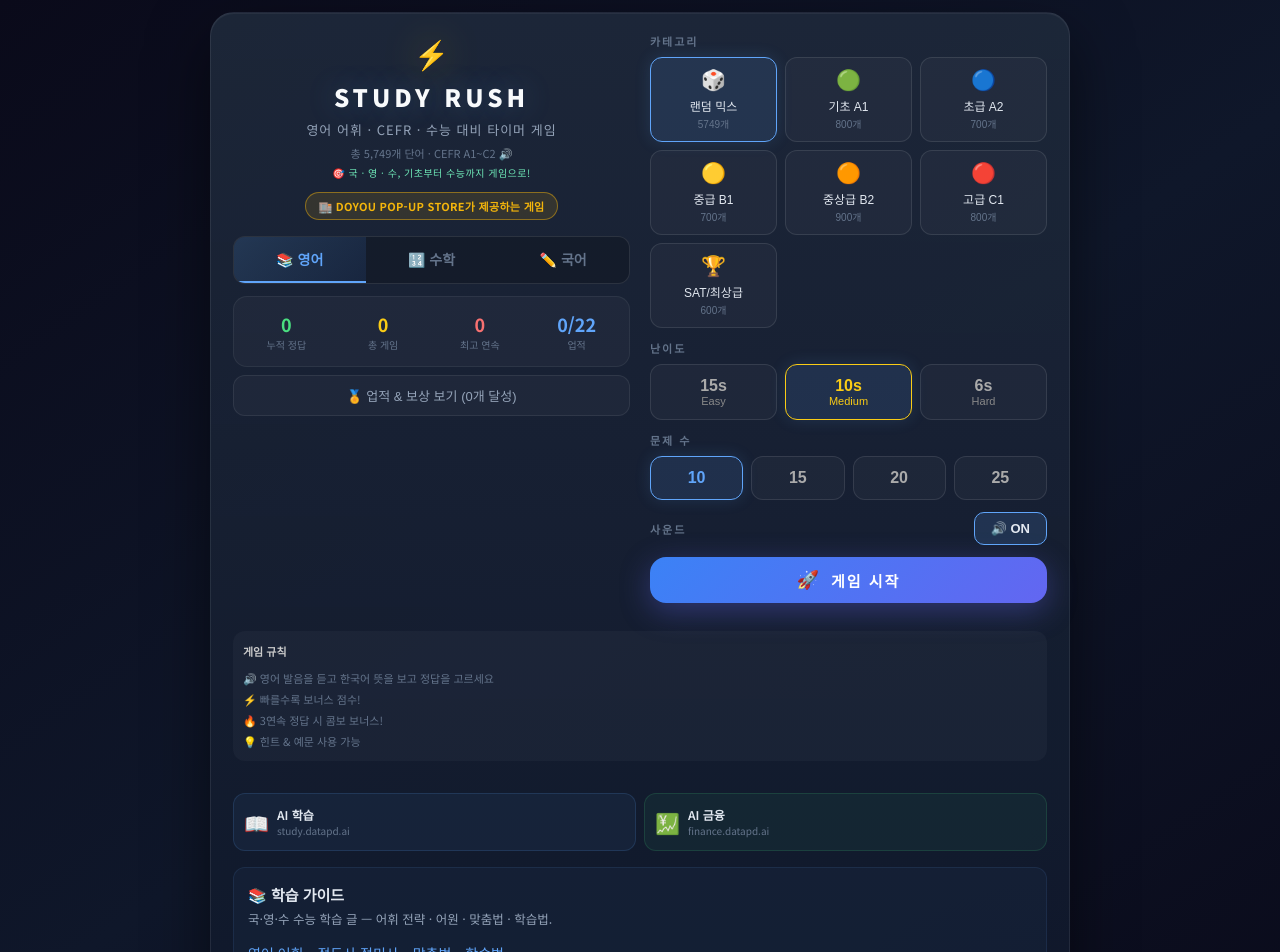
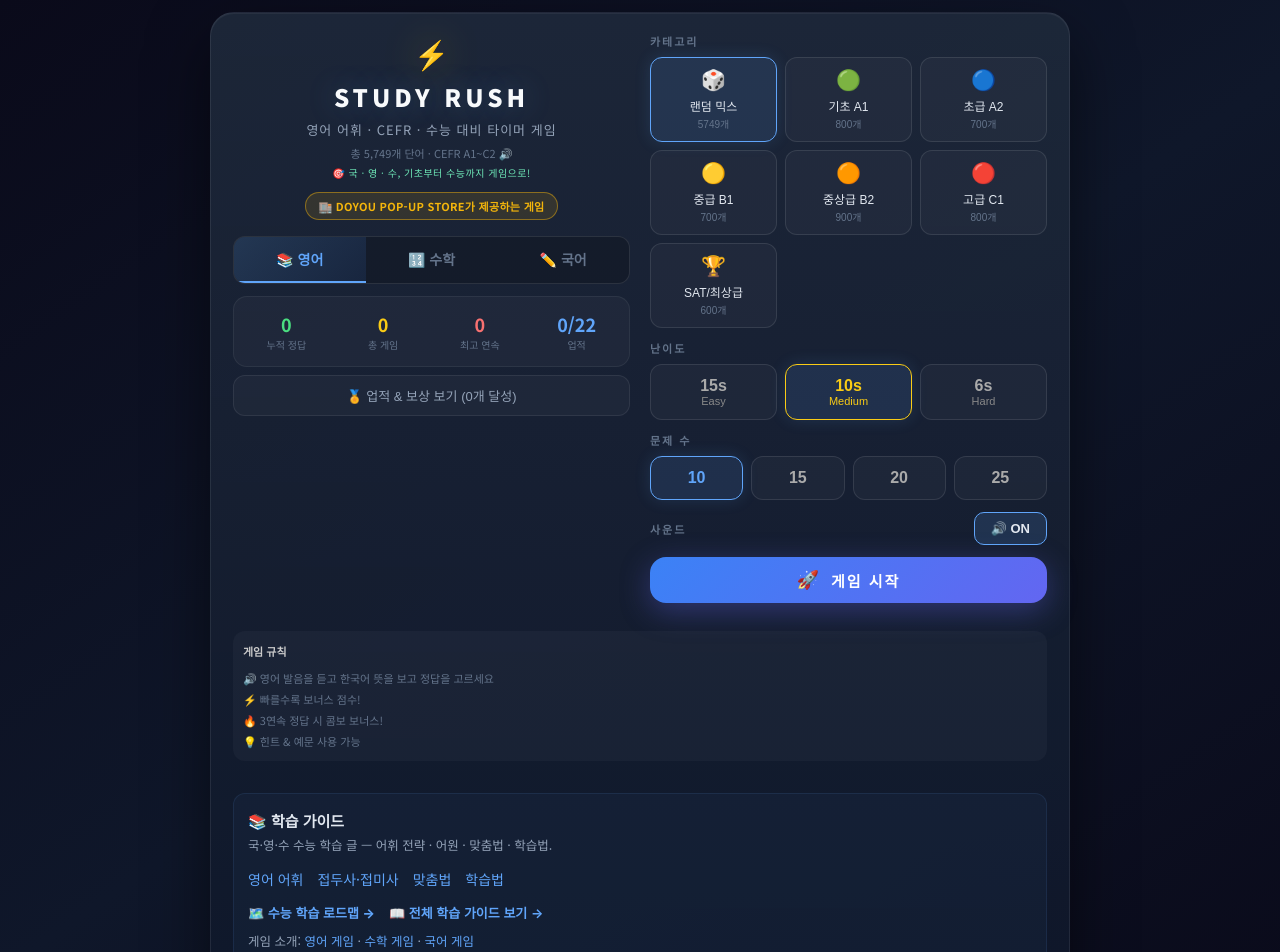
Before and after one commit to DrJinHoChoi/vocab-rush, a React (Vite) app: page / in a window 1280 px wide. Shown: the top 952 px of the page. Built offline with nearby package versions, Linux system fonts and the light colour scheme; the HTML template or start-up script is replaced by a standard one.

Commit message:
STUDY RUSH: remove AI 금융/AI 학습 cross-promos
Drop sibling-product promo cards/links (study.datapd.ai, finance.datapd.ai)
from menu, results, and achievement blocks — keep the site 수능-only.

Co-Authored-By: Claude Opus 4.8 <noreply@anthropic.com>

```diff
--- a/src/VocabChallenge.jsx
+++ b/src/VocabChallenge.jsx
@@ -866,44 +866,6 @@ export default function VocabChallenge() {
 
           {/* 메뉴 하단 배너 광고 */}
           <AdBanner slot={AD_CONFIG.slots.menuBanner} />
-
-          {/* DataPD 서비스 */}
-          <div style={{
-            display: "flex", gap: 8, marginTop: 12,
-          }}>
-            <a
-              href="https://study.datapd.ai"
-              target="_blank"
-              rel="noopener noreferrer"
-              style={{
-                flex: 1, padding: "12px 10px", borderRadius: 12, textDecoration: "none",
-                background: "rgba(96,165,250,0.06)", border: "1px solid rgba(96,165,250,0.15)",
-                display: "flex", alignItems: "center", gap: 8,
-              }}
-            >
-              <span style={{ fontSize: 20 }}>📖</span>
-              <div>
-                <div style={{ fontSize: 12, fontWeight: 600, color: "#e2e8f0" }}>AI 학습</div>
-                <div style={{ fontSize: 10, color: "#64748b" }}>study.datapd.ai</div>
-              </div>
-            </a>
-            <a
-              href="https://finance.datapd.ai"
-              target="_blank"
-              rel="noopener noreferrer"
-              style={{
-                flex: 1, padding: "12px 10px", borderRadius: 12, textDecoration: "none",
-                background: "rgba(74,222,128,0.06)", border: "1px solid rgba(74,222,128,0.15)",
-                display: "flex", alignItems: "center", gap: 8,
-              }}
-            >
-              <span style={{ fontSize: 20 }}>💹</span>
-              <div>
-                <div style={{ fontSize: 12, fontWeight: 600, color: "#e2e8f0" }}>AI 금융</div>
-                <div style={{ fontSize: 10, color: "#64748b" }}>finance.datapd.ai</div>
-              </div>
-            </a>
-          </div>
 
           {/* 학습 가이드 */}
           <div style={{
@@ -1576,18 +1538,6 @@ export default function VocabChallenge() {
                   </div>
                 </div>
               ))}
-              <a
-                href="https://study.datapd.ai"
-                target="_blank"
-                rel="noopener noreferrer"
-                style={{
-                  display: "block", marginTop: 10, padding: "8px 12px", borderRadius: 8,
-                  background: "rgba(251,191,36,0.08)", textDecoration: "none", textAlign: "center",
-                  fontSize: 12, color: "#fbbf24",
-                }}
-              >
-                🎓 DataPD에서 AI로 더 공부하기 →
-              </a>
             </div>
           )}
 
@@ -1601,42 +1551,6 @@ export default function VocabChallenge() {
             <span>{stats.totalGames}게임</span>
             <span>·</span>
             <span>{stats.unlockedIds.length}업적</span>
-          </div>
-
-          {/* DataPD 추천 — 결과에 따라 다른 문구 */}
-          <div style={{
-            display: "flex", gap: 8, marginTop: 16,
-          }}>
-            <a
-              href="https://study.datapd.ai"
-              target="_blank"
-              rel="noopener noreferrer"
-              style={{
-                flex: 1, padding: "10px 8px", borderRadius: 10, textDecoration: "none",
-                background: "rgba(96,165,250,0.06)", border: "1px solid rgba(96,165,250,0.12)",
-                textAlign: "center",
-              }}
-            >
-              <span style={{ fontSize: 16 }}>📖</span>
-              <div style={{ fontSize: 11, color: "#94a3b8", marginTop: 4 }}>
-                {pct >= 80 ? "실력 업그레이드" : "더 공부하기"}
-              </div>
-            </a>
-            <a
-              href="https://finance.datapd.ai"
-              target="_blank"
-              rel="noopener noreferrer"
-              style={{
-                flex: 1, padding: "10px 8px", borderRadius: 10, textDecoration: "none",
-                background: "rgba(74,222,128,0.06)", border: "1px solid rgba(74,222,128,0.12)",
-                textAlign: "center",
-              }}
-            >
-              <span style={{ fontSize: 16 }}>💹</span>
-              <div style={{ fontSize: 11, color: "#94a3b8", marginTop: 4 }}>
-                {pct >= 80 ? "오늘의 금융 트렌드" : "잠깐 쉬어가기"}
-              </div>
-            </a>
           </div>
 
           {/* 결과 화면 배너 광고 */}
```
